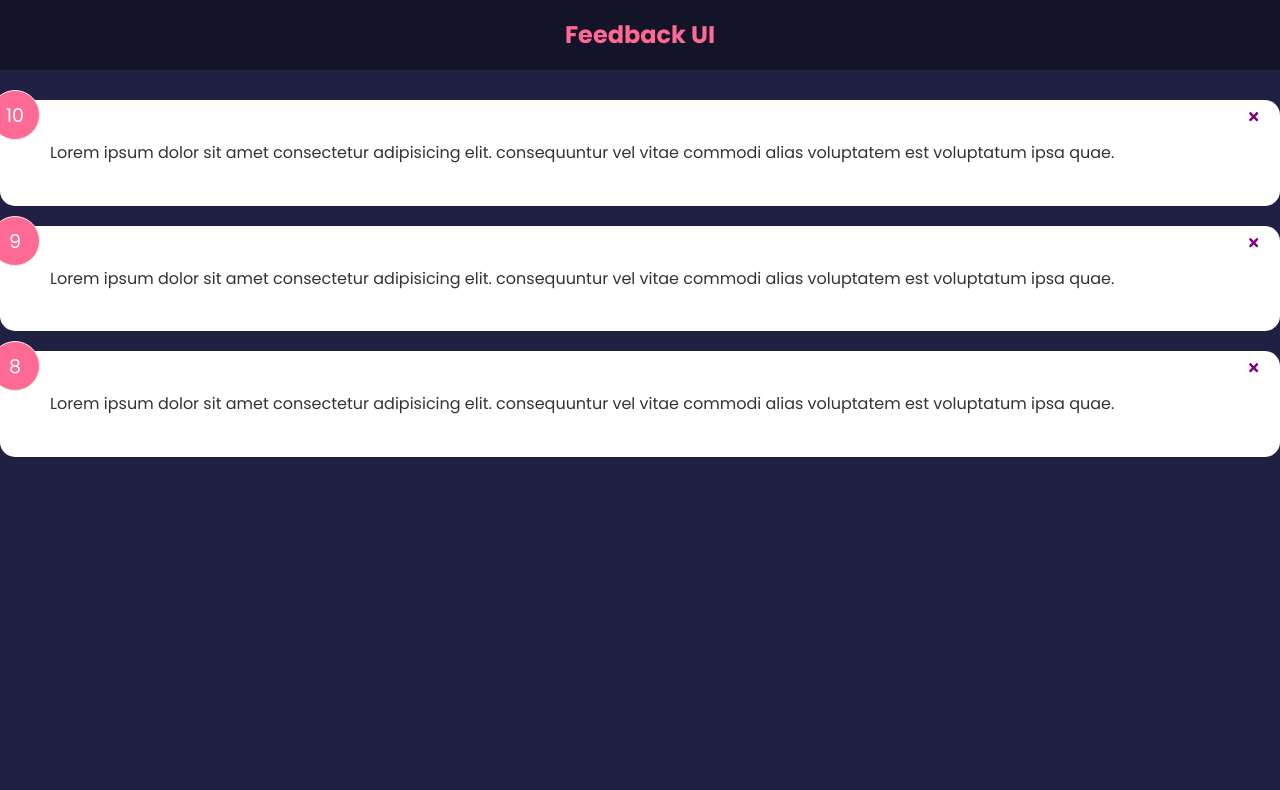
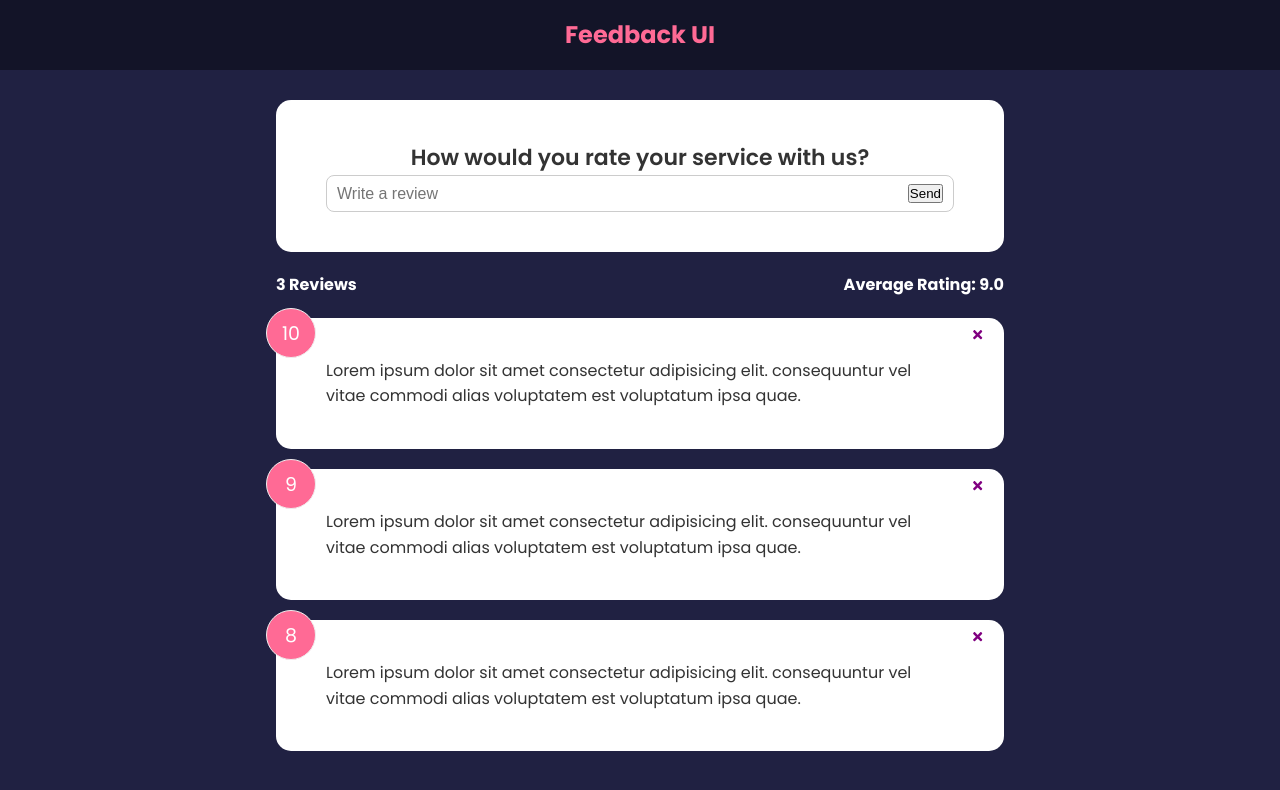
Before and after one commit to jiveshbhatti/feedback-app, a React (Create React App) app: page / in a window 1280 px wide. Shown: the top 790 px of the page. Built offline with nearby package versions, Linux system fonts and the light colour scheme.

Commit message:
Feedbackform

```diff
--- a/src/App.jsx
+++ b/src/App.jsx
@@ -2,6 +2,8 @@ import { useState } from "react"
 import Header from "./components/Header"
 import FeedbackList from "./components/FeedbackList"
 import FeedbackData from "./data/feedbackData"
+import FeedbackForm from "./components/FeedbackForm"
+import FeedbackStats from "./components/FeedbackStats"
 
 function App(){
 
@@ -19,7 +21,12 @@ function App(){
     return (
     <>
     <Header ></Header>
+    <div className="container">
+        <FeedbackForm/>
+        <FeedbackStats feedback = {feedback}/>
    <FeedbackList list={feedback} handleDelete={(id)=> deleteFeedback(id)}></FeedbackList>
+
+    </div>
 
     </>
     )
--- /dev/null
+++ b/src/components/FeedbackForm.jsx
@@ -0,0 +1,35 @@
+import React from 'react';
+import PropTypes from 'prop-types';
+import Card from './shared/Card';
+
+import { useState } from 'react';
+const FeedbackForm = (props) => {
+
+    const [text, setText] = useState('')
+
+    const handleTextChange = (val) => {
+        console.log(val)
+
+        setText(val)
+    }
+  return <Card>
+
+      <form>
+          <h2>How would you rate your service with us?</h2>
+
+          <div className="input-group">
+              <input onChange={e => handleTextChange(e.target.value)}
+              value={
+                  text
+              } type="text" placeholder='Write a review' />
+              <button type="submit">
+                  Send
+              </button>
+          </div>
+      </form>
+  </Card>
+};
+
+FeedbackForm.propTypes = {};
+
+export default FeedbackForm;
--- /dev/null
+++ b/src/components/FeedbackStats.jsx
@@ -0,0 +1,28 @@
+import React from 'react';
+import PropTypes from 'prop-types';
+
+function FeedbackStats({feedback}) {
+
+
+let average = feedback.reduce((accumulator, currentVal) => {
+
+    return accumulator + currentVal.rating
+}, 0)/feedback.length
+
+average = average.toFixed(1).replace()
+
+  return <div className='feedback-stats'>
+<h4>{feedback.length} Reviews</h4>
+<h4>Average Rating: {isNaN(average)? 0 :average}</h4>
+
+  </div>;
+}
+
+FeedbackStats.propTypes = {
+
+feedback : PropTypes.array.isRequired,
+
+
+};
+
+export default FeedbackStats;
```
